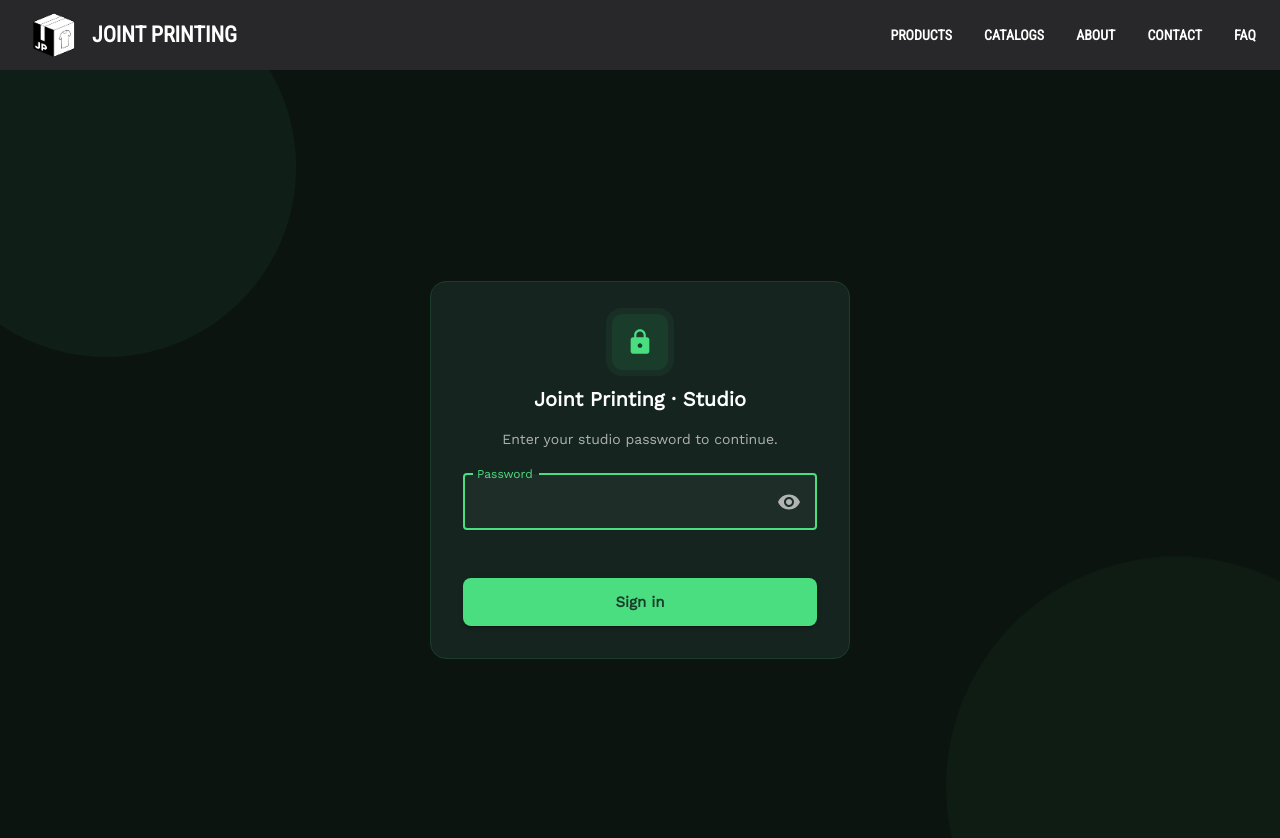
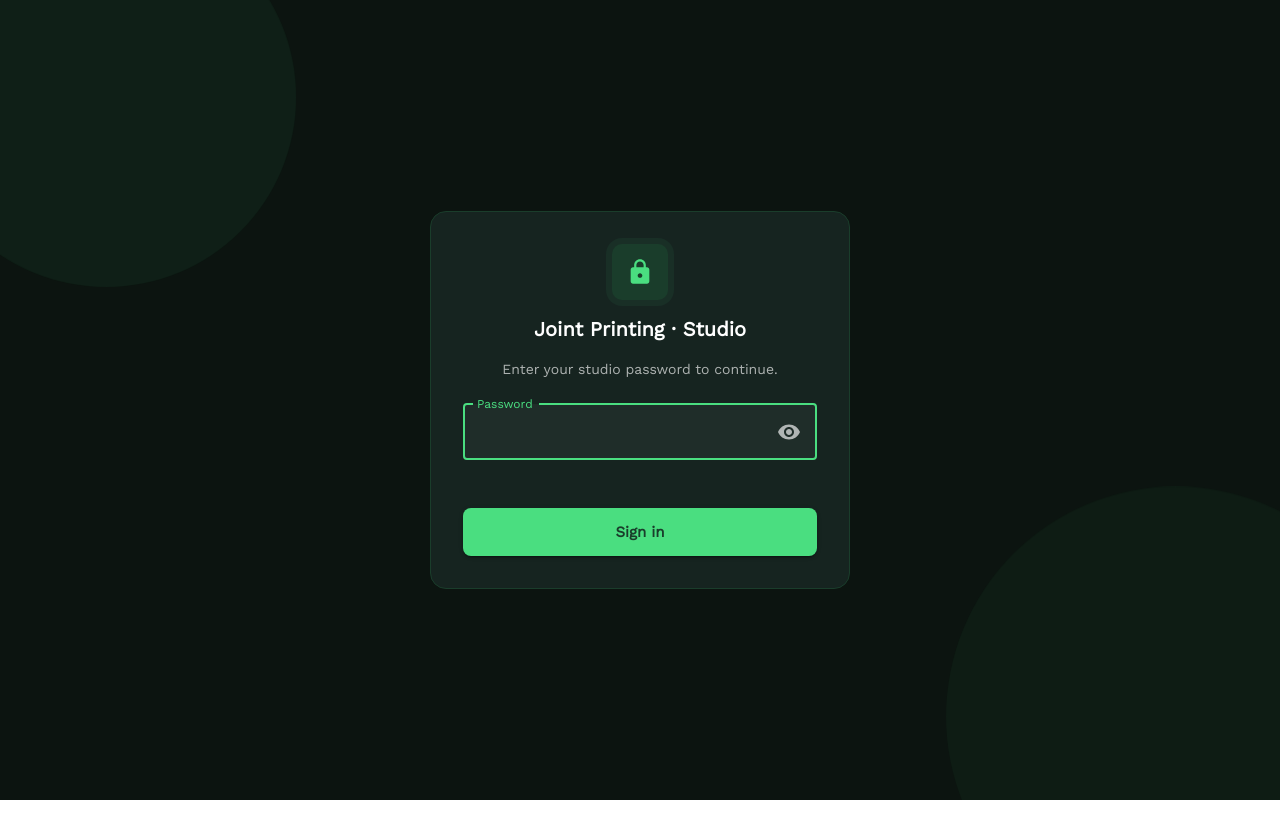
Before and after one commit to Jointprinting/website-frontend, a React (Create React App) app: page /admin in a window 1280 px wide. Shown: the top 838 px of the page. After the commit the page ends 800 px from the top, so only its background shows below. Built offline with nearby package versions, Linux system fonts and the light colour scheme.

Commit message:
Update App.js

```diff
--- a/src/App.js
+++ b/src/App.js
@@ -30,7 +30,7 @@ function AppShell() {
   return (
     <>
       {!isStudio && <AnnouncementBar />}
-      <Navbar />
+      {!isStudio && <Navbar />}
       <Routes>
         <Route exact path="/" element={<Home />} />
         <Route exact path="/about" element={<About />} />
```
